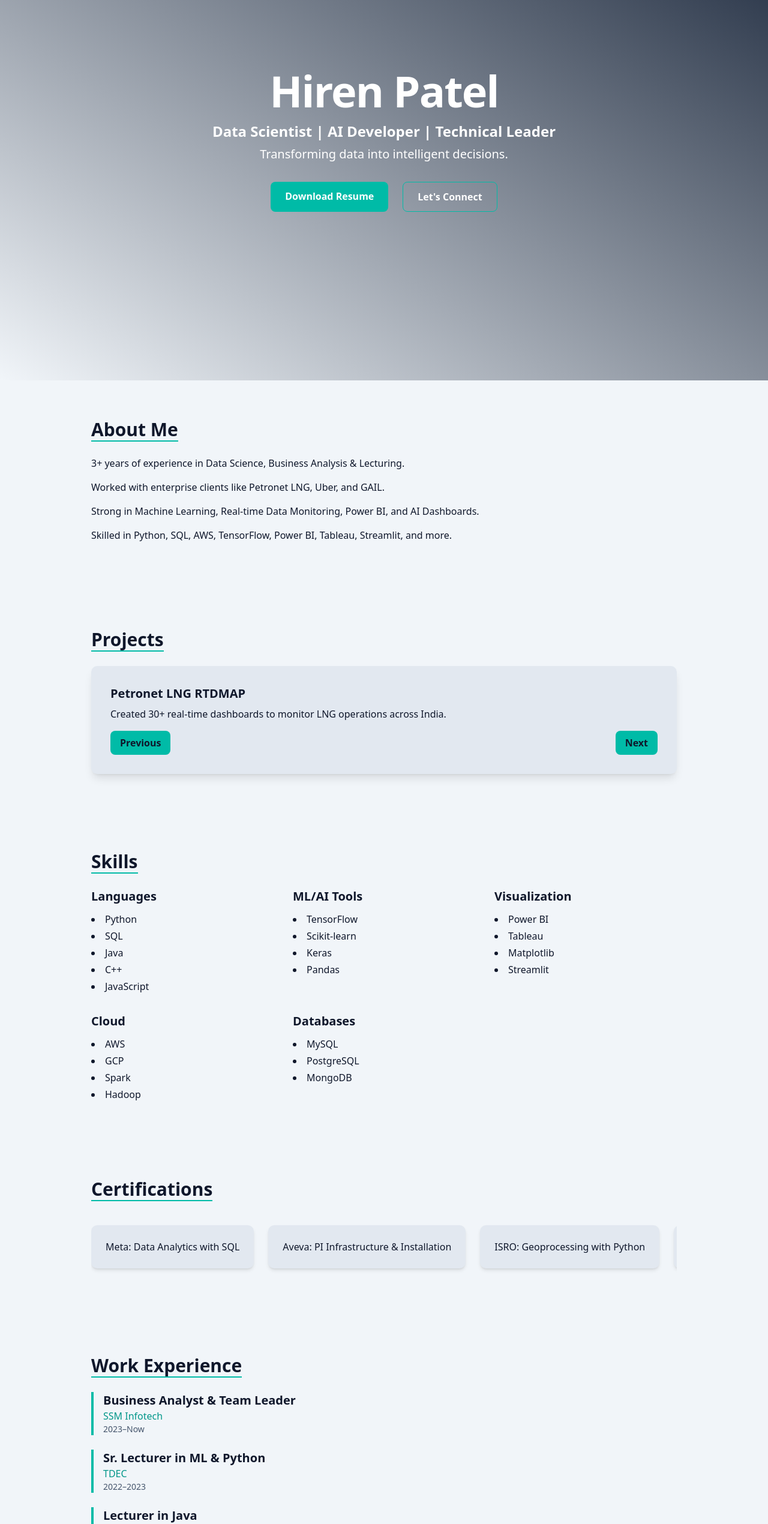
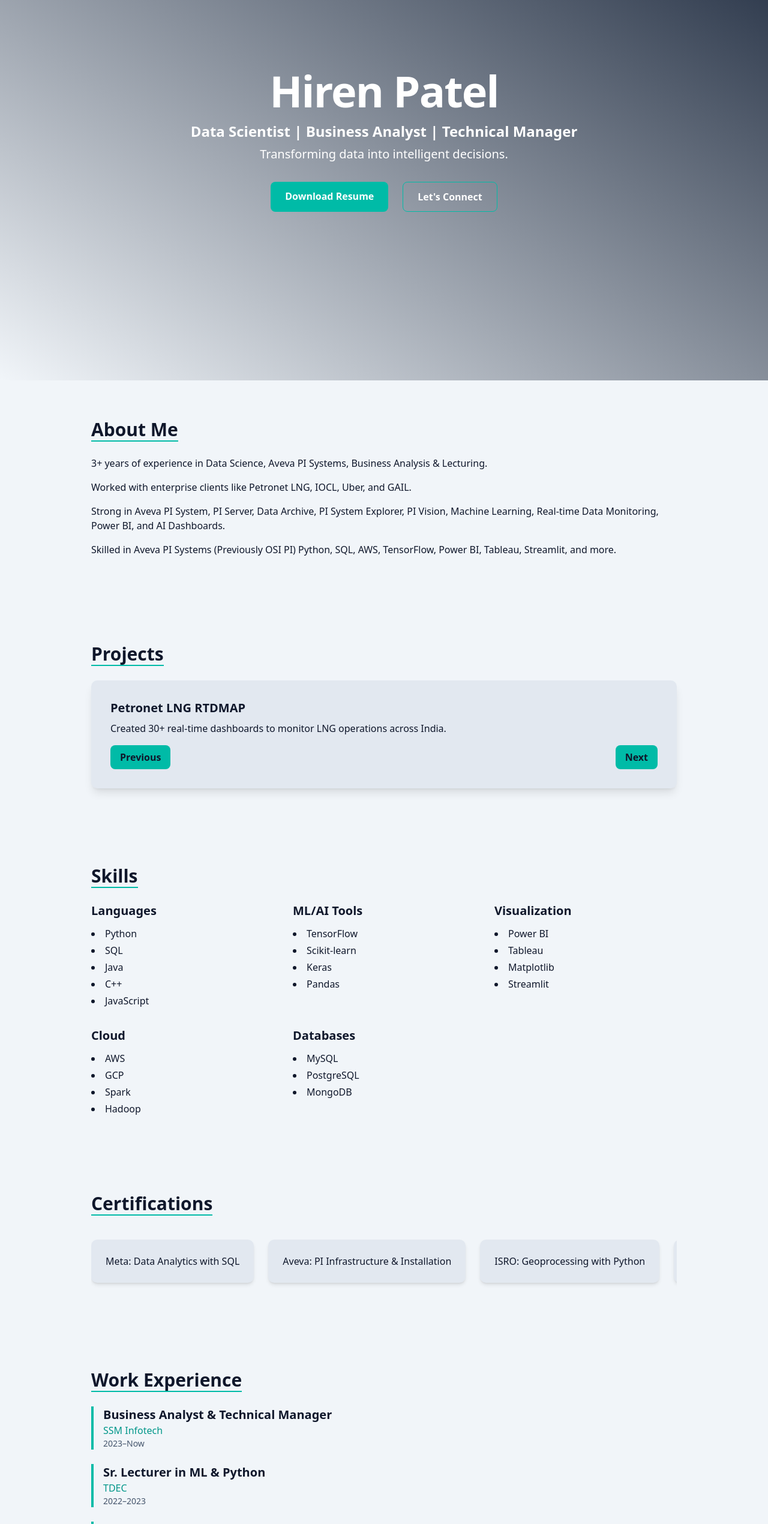
Before and after one commit to Taniskar/New, a Next.js app: page / in a window 1280 px wide. Shown: the part 234-2774 px from the top of the page at 60% size. Built offline with nearby package versions, Linux system fonts and the light colour scheme.

Commit message:
Final fix: minor changes, resume added

```diff
--- a/package.json
+++ b/package.json
@@ -45,9 +45,9 @@
     "lucide-react": "^0.509.0",
     "next": "15.3.2",
     "next-themes": "^0.4.6",
-    "react": "^19.0.0",
+    "react": "^18.3.1",
     "react-day-picker": "^8.10.1",
-    "react-dom": "^19.0.0",
+    "react-dom": "^18.3.1",
     "react-hook-form": "^7.56.3",
     "react-resizable-panels": "^3.0.1",
     "recharts": "^2.15.3",
--- a/src/components/portfolio/About.tsx
+++ b/src/components/portfolio/About.tsx
@@ -10,16 +10,16 @@ export default function About() {
         About Me
       </h2>
       <p className="mb-4">
-        3+ years of experience in Data Science, Business Analysis & Lecturing.
+        3+ years of experience in Data Science, Aveva PI Systems, Business Analysis & Lecturing.
       </p>
       <p className="mb-4">
-        Worked with enterprise clients like Petronet LNG, Uber, and GAIL.
+        Worked with enterprise clients like Petronet LNG, IOCL, Uber, and GAIL.
       </p>
       <p className="mb-4">
-        Strong in Machine Learning, Real-time Data Monitoring, Power BI, and AI Dashboards.
+        Strong in Aveva PI System, PI Server, Data Archive, PI System Explorer, PI Vision, Machine Learning, Real-time Data Monitoring, Power BI, and AI Dashboards.
       </p>
       <p className="mb-4">
-        Skilled in Python, SQL, AWS, TensorFlow, Power BI, Tableau, Streamlit, and more.
+        Skilled in Aveva PI Systems (Previously OSI PI) Python, SQL, AWS, TensorFlow, Power BI, Tableau, Streamlit, and more.
       </p>
     </section>
   );
--- a/src/components/portfolio/Contact.tsx
+++ b/src/components/portfolio/Contact.tsx
@@ -19,7 +19,7 @@ export default function Contact() {
             hiren.patel728@gmail.com
           </a>
         </li>
-        <li>📞 +91 7405526263</li>
+        <li> +91 7405526263</li>
         <li>
           🔗{" "}
           <a
--- a/src/components/portfolio/Experience.tsx
+++ b/src/components/portfolio/Experience.tsx
@@ -3,7 +3,7 @@
 const experiences = [
   {
     company: "SSM Infotech",
-    role: "Business Analyst & Team Leader",
+    role: "Business Analyst & Technical Manager",
     period: "2023–Now",
   },
   {
--- a/src/components/portfolio/Hero.tsx
+++ b/src/components/portfolio/Hero.tsx
@@ -10,7 +10,7 @@ export default function Hero() {
         Hiren Patel
       </h1>
       <p className="text-xl md:text-2xl font-semibold mb-2">
-        Data Scientist | AI Developer | Technical Leader
+        Data Scientist | Business Analyst | Technical Manager
       </p>
       <p className="text-lg md:text-xl mb-8 max-w-xl">
         Transforming data into intelligent decisions.
```
Also changed, not shown: 2 other files (tests, documents, lock files or other folders).
